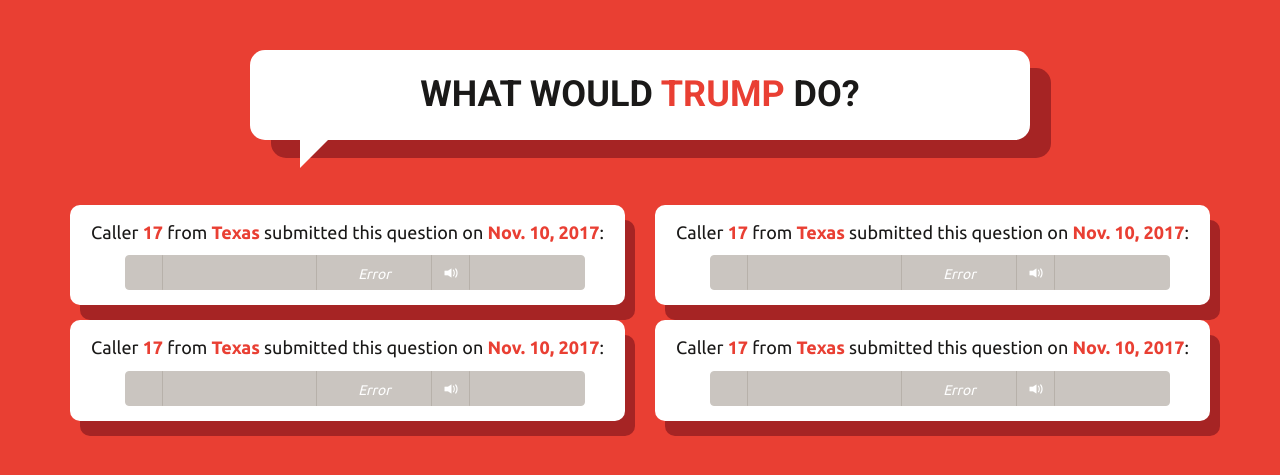
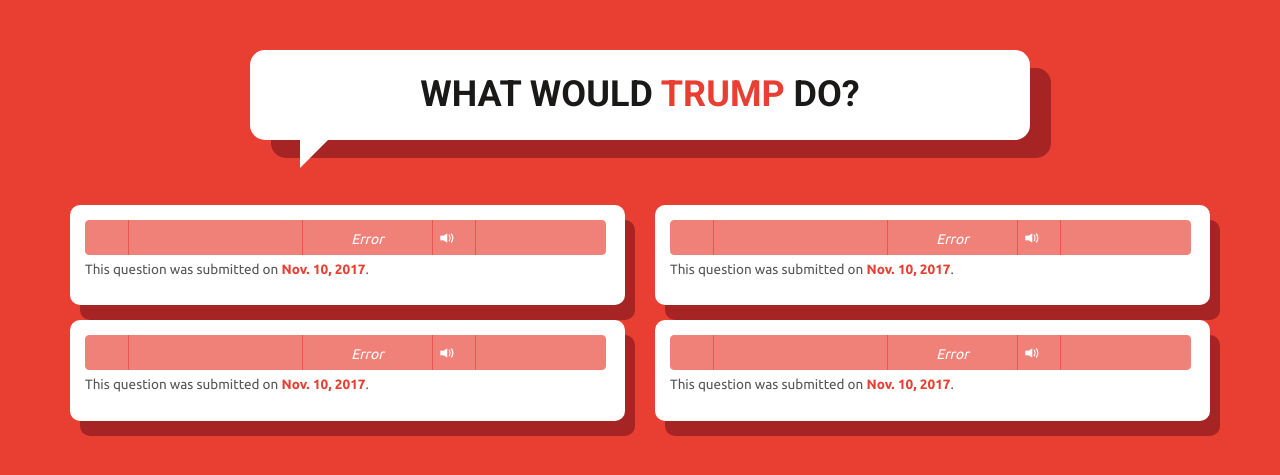
Before and after one commit to buzzfeed-openlab/speakeasy, a Flask app: page /browse in a window 1280 px wide. Shown: the top 475 px of the page. Run offline with Flask 2, Linux system fonts and the light colour scheme; some libraries are stand-ins or nearby versions.

Commit message:
added color styles to player

```diff
--- a/story_collector/static/audioplayer.js
+++ b/story_collector/static/audioplayer.js
@@ -41,7 +41,7 @@
 
         var addPlay = function () {
             var play = document.createElement('button');
-            $(play).addClass('btn  btn-default disabled col-sm-1');
+            $(play).addClass('btn  btn-default disabled col-sm-1 playbutton-container');
 
             play.setPlayState = function (toggle) {
                 $(play).removeClass('disabled');
--- a/story_collector/static/custom.css
+++ b/story_collector/static/custom.css
@@ -153,6 +153,11 @@
   margin-top: 50px
 }
 
+.timestamp{
+  font-size: 0.75em;
+  line-height: 1.2em;
+  color: #565656;
+}
 
 .well{
   background-color: #fff;
@@ -164,10 +169,35 @@
   margin: 15px 0px 0px 0px;
   border-radius: 10px;
   padding: 15px 15px;
-  text-align: center;
+  text-align: left;
   -webkit-box-shadow: 10px 15px 0px 0px rgba(166,36,36,1);
   -moz-box-shadow: 10 15px 0px 0px rgba(166,36,36,1);
   box-shadow: 10 15px 0px 0px rgba(166,36,36,1);
+}
+
+.container-fluid.playa {
+    padding: 0px;
+}
+
+.btn-group.center-block {
+    padding: 0px;
+}
+
+.playbutton-container,
+.volume-up-container{
+    padding-right: 20px;
+    padding-left: 7px;
+}
+
+.btn-default {
+    color: #ffffff;
+    background-color: #e93f33;
+    border-color: #e93f33;
+}
+
+.btn-default:hover{
+  background-color:rgb(236, 109, 100);
+  border-color: rgb(236, 109, 100);
 }
 
 @media (max-width:845px){
@@ -177,4 +207,7 @@
     border-top-left-radius: 0;
 
   }
+  .playa .col-sm-12 {
+       width: auto;
+  }
 }
--- a/story_collector/templates/browse.html
+++ b/story_collector/templates/browse.html
@@ -17,11 +17,13 @@
       {% for story in approved %}
         <div class="col-sm-6">
           <div class="rounded-story-box">
-            <p>Caller <span class="buzzfeed-red">17</span> from <span class="buzzfeed-red">Texas</span> submitted this question on <span  class="buzzfeed-red">Nov. 10, 2017</span>:</p>
+
             <audio controls>
              <source src="{{ story.recording_url }}" type="audio/wav">
              Your browser does not support the audio element.
             </audio>
+
+            <p><span class="timestamp">This question was submitted on <span  class="buzzfeed-red">Nov. 10, 2017</span>.</span></p>
           </div>
         </div>
       {% endfor %}
```
